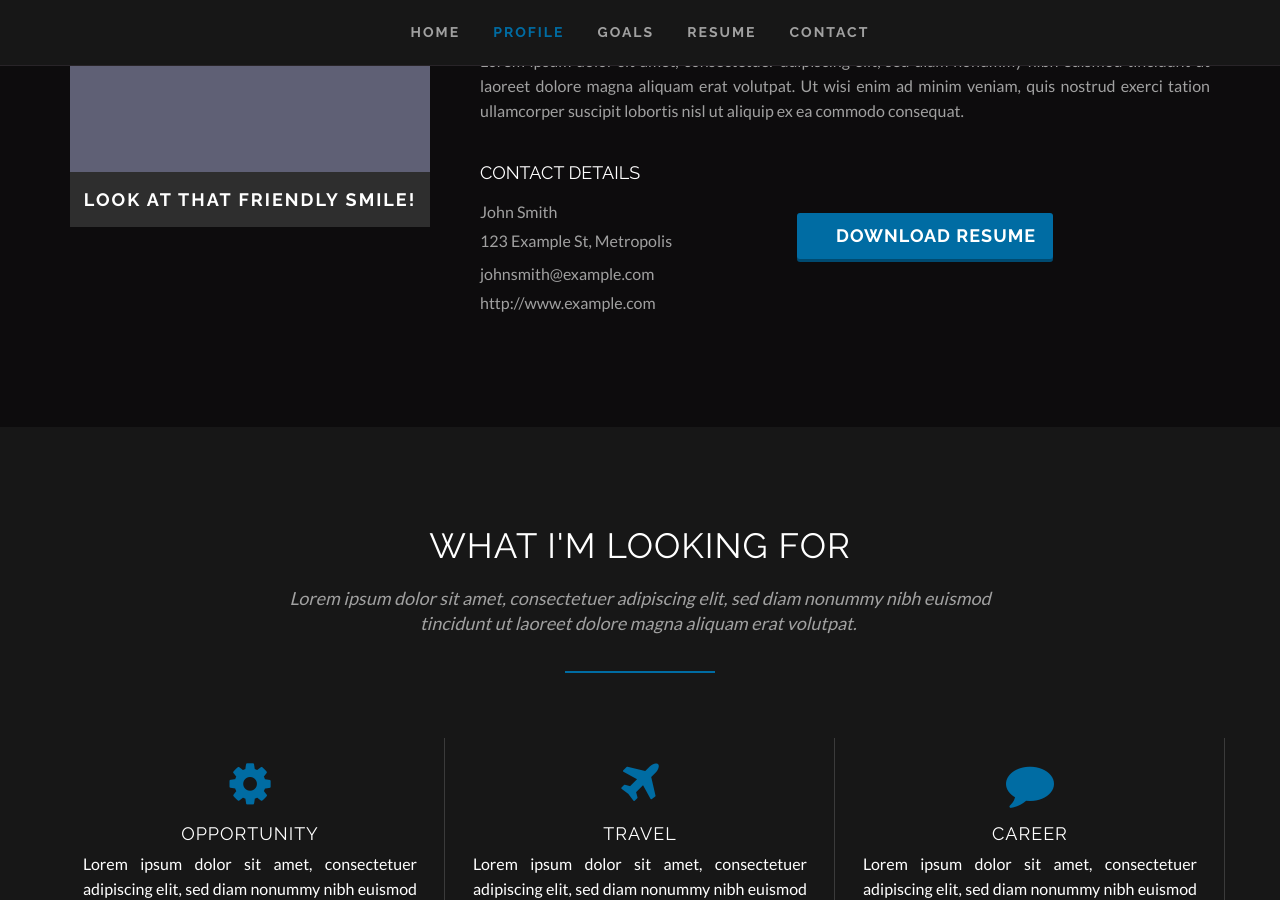
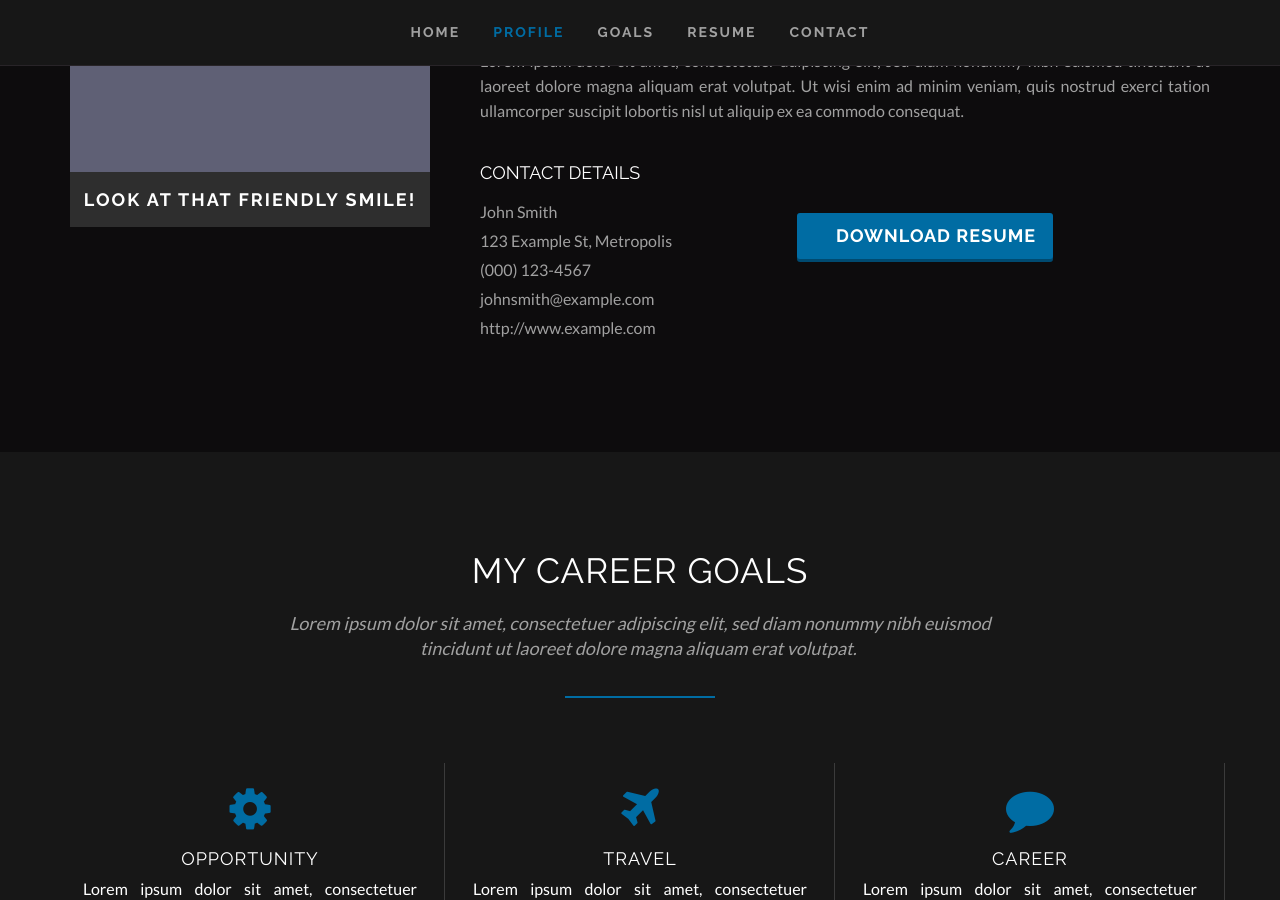
Before and after one commit to clearcareer/IskenderResume, a Jekyll site: the page built from index.html, in a window 1280 px wide and 900 px high, scrolled down 1219 px. Built offline with Jekyll 4.4.1, drawn with Linux system fonts in a browser that asks for light colours; some web fonts are replaced; some of the changed text lies outside the part shown.

Commit message:
Updated '/index.html' via CloudCannon

```diff
--- a/index.html
+++ b/index.html
@@ -203,7 +203,7 @@
 
                                         <li class="editable">John Smith</li>
                                         <li class="editable">123 Example St, Metropolis</li>
-                                        <li class="editable"></li>
+                                        <li class="editable">(000) 123-4567</li>
                                         <li class="editable">johnsmith@example.com</li>
                                         <li class="editable">http://www.example.com</li>
                                     </ul>
@@ -241,7 +241,7 @@
             <div class="section-content">
                 <div class="row">
                     <div class="col-md-8 col-md-offset-2 text-center">
-                        <h2 class="section-title editable">What I'm Looking For</h2>
+                        <h2 class="section-title editable">MY Career goals</h2>
 
                         <p class="section-subtitle editable">Lorem ipsum dolor sit amet, consectetuer adipiscing elit, sed diam nonummy nibh euismod tincidunt ut laoreet dolore magna aliquam erat volutpat.&nbsp;</p>
 
@@ -552,9 +552,9 @@
 
                             <!-- //.speech-bubble -->
 
-                            <h2 class="editable">Iskender piyale-sheard</h2>
+                            <h2 class="editable">JOHN SMITH</h2>
 
-                            <h4 class="text-grey editable"><a href="javascript:void(location.href='mailto:'+String.fromCharCode(105,112,105,121,97,108,101,115,104,101,97,114,100,64,103,109,97,105,108,46,99,111,109)+'?subject=Resume%20Site%20Request&amp;body=Hi%20Izzy%2C%0A%0ALoved%20your%20site%2C%20I%20would%20love%20to%20have%20a%20clone%20of%20it%20for%20myself!%20Thanks!')">ipiyalesheard@gmail.com</a></h4>
+                            <h4 class="text-grey editable">johnsmith@example.com</h4>
 
                             <span class="divider center"></span>
                         </div>
```
